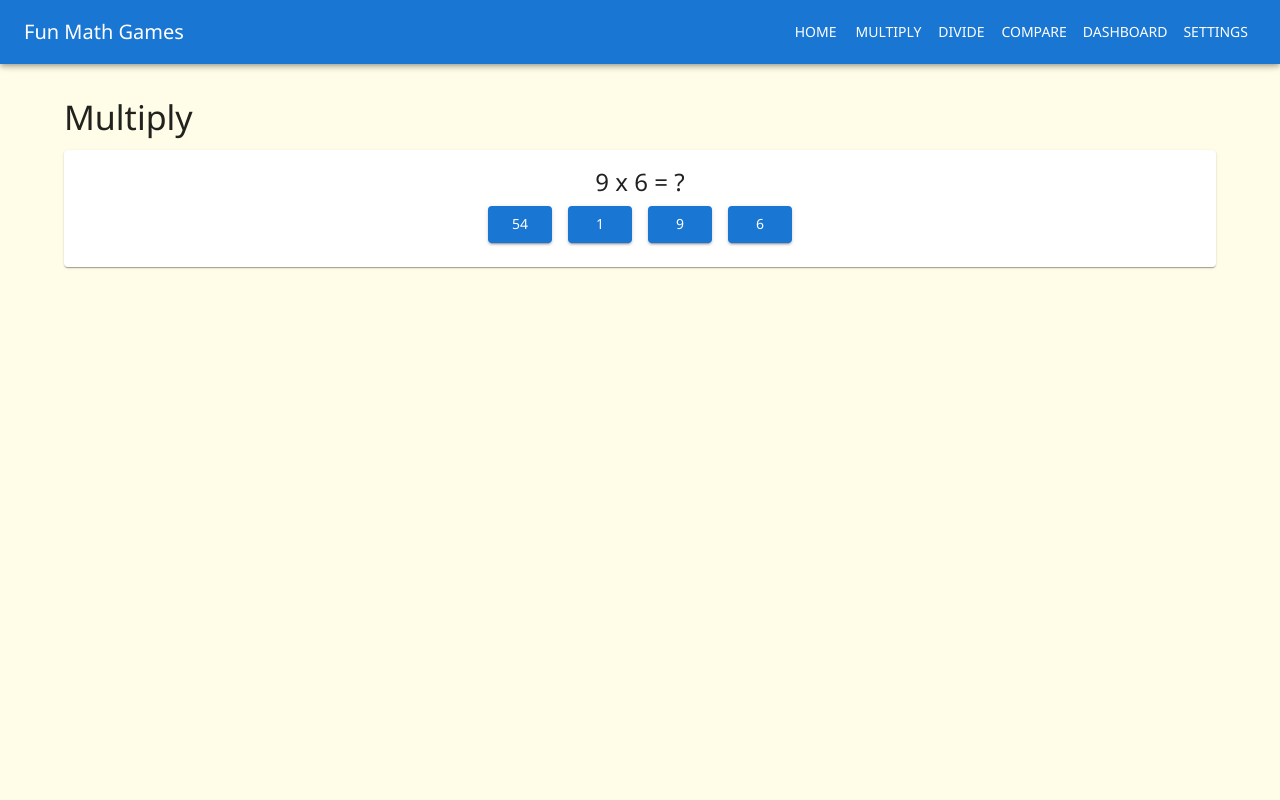
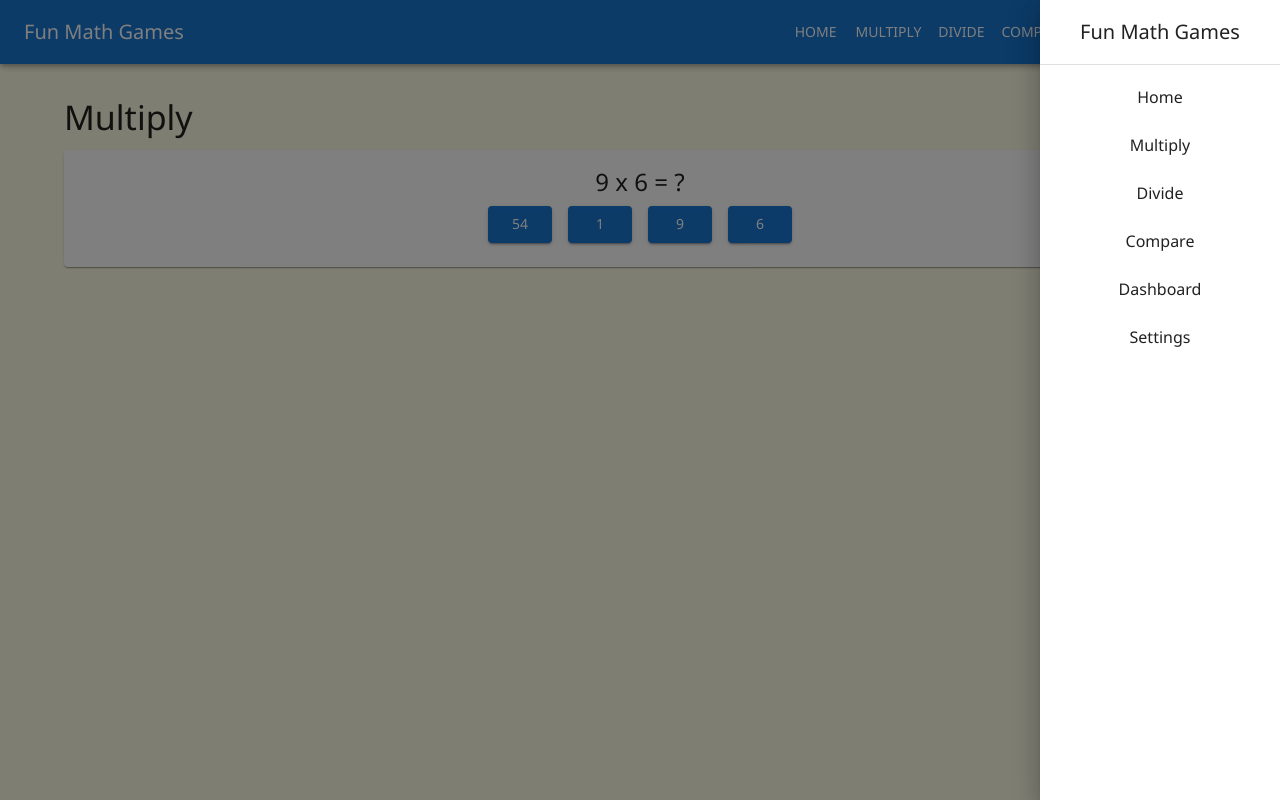
Before and after one commit to SerhiiStaryk/math-muse, a React (Vite) app: page /math-muse/multiply in a window 1280 px wide. Built offline with nearby package versions, Linux system fonts and the light colour scheme.

Commit message:
feat: update MUI dependencies, refactor Header and SideBar components, and enhance navigation items with icons

```diff
--- a/package.json
+++ b/package.json
@@ -18,9 +18,9 @@
   "dependencies": {
     "@emotion/react": "^11.14.0",
     "@emotion/styled": "^11.14.1",
-    "@mui/icons-material": "^7.2.0",
+    "@mui/icons-material": "^7.3.4",
     "@mui/lab": "^7.0.0",
-    "@mui/material": "^7.2.0",
+    "@mui/material": "^7.3.4",
     "@types/react-syntax-highlighter": "^15.5.13",
     "framer-motion": "^12.5.0",
     "react": "^19.1.0",
--- a/src/components/AppBar/index.tsx
+++ /dev/null
@@ -1,30 +0,0 @@
-import { Link } from 'react-router-dom';
-import { AppBar as MuiAppBar, Toolbar, Typography, Button } from '@mui/material';
-import { navItems } from '@/constants';
-
-export const AppBar = () => (
-  <MuiAppBar
-    position='fixed'
-    component='nav'
-  >
-    <Toolbar>
-      <Typography
-        variant='h6'
-        component='div'
-        sx={{ flexGrow: 1 }}
-      >
-        Fun Math Games
-      </Typography>
-      {navItems.map(item => (
-        <Button
-          key={item.path}
-          color='inherit'
-          component={Link}
-          to={item.path}
-        >
-          {item.title}
-        </Button>
-      ))}
-    </Toolbar>
-  </MuiAppBar>
-);
--- a/src/components/Header/index.tsx
+++ b/src/components/Header/index.tsx
@@ -1,20 +1,56 @@
 import { useState } from 'react';
-import { AppBar, SideBar } from '@/components';
+import { SideBar } from '@/components';
+import { Link } from 'react-router-dom';
+import { AppBar as MuiAppBar, Toolbar, Typography, Button, Box, IconButton } from '@mui/material';
+import { navItems } from '@/constants';
+import MenuIcon from '@mui/icons-material/Menu';
 
 export const Header = () => {
-  const [mobileOpen, setMobileOpen] = useState(false);
+  const [mobileOpen, setMobileOpen] = useState(true);
 
   const handleDrawerToggle = () => {
     setMobileOpen(prevState => !prevState);
   };
 
   return (
-    <>
-      <AppBar />
+    <MuiAppBar
+      position='fixed'
+      component='nav'
+    >
+      <Toolbar>
+        <Typography
+          variant='h6'
+          component='div'
+          sx={{ flexGrow: 1 }}
+        >
+          Fun Math Games
+        </Typography>
+        <Box sx={{ display: { xs: 'none', md: 'block' } }}>
+          {navItems.map(item => (
+            <Button
+              key={item.path}
+              color='inherit'
+              component={Link}
+              to={item.path}
+            >
+              {item.title}
+            </Button>
+          ))}
+        </Box>
+        <IconButton
+          edge='start'
+          color='inherit'
+          aria-label='open drawer'
+          sx={{ display: { xs: 'flex', md: 'none' } }}
+          onClick={handleDrawerToggle}
+        >
+          <MenuIcon />
+        </IconButton>
+      </Toolbar>
       <SideBar
         mobileOpen={mobileOpen}
         onDrawerToggle={handleDrawerToggle}
       />
-    </>
+    </MuiAppBar>
   );
 };
--- a/src/components/SideBar/index.tsx
+++ b/src/components/SideBar/index.tsx
@@ -10,16 +10,22 @@ type SideBarProps = {
 };
 
 export const SideBar = ({ mobileOpen, onDrawerToggle }: SideBarProps) => {
-  const drawer = (
+  return (
+    <Drawer
+      open={mobileOpen}
+      onClose={onDrawerToggle}
+      sx={{ minWidth: 250 }}
+      anchor='right'
+    >
       <Box
         onClick={onDrawerToggle}
-      sx={{ textAlign: 'center' }}
+        sx={{ textAlign: 'center', minWidth: drawerWidth }}
       >
         <Typography
           variant='h6'
           sx={{ my: 2 }}
         >
-        MUI
+          Fun Math Games
         </Typography>
         <Divider />
         <List>
@@ -39,24 +45,6 @@ export const SideBar = ({ mobileOpen, onDrawerToggle }: SideBarProps) => {
           ))}
         </List>
       </Box>
-  );
-
-  return (
-    <nav>
-      <Drawer
-        variant='temporary'
-        open={mobileOpen}
-        onClose={onDrawerToggle}
-        ModalProps={{
-          keepMounted: true, // Better open performance on mobile.
-        }}
-        sx={{
-          display: { xs: 'block', sm: 'none' },
-          '& .MuiDrawer-paper': { boxSizing: 'border-box', width: drawerWidth },
-        }}
-      >
-        {drawer}
     </Drawer>
-    </nav>
   );
 };
--- a/src/components/index.tsx
+++ b/src/components/index.tsx
@@ -1,5 +1,4 @@
 export { AnswerFeedback } from './AnswerFeedback';
-export { AppBar } from './AppBar';
 export { GameHistoryTable } from './GameHistoryTable';
 export { Header } from './Header';
 export { Layout } from './Layout';
--- a/src/pages/Home/index.tsx
+++ b/src/pages/Home/index.tsx
@@ -33,6 +33,7 @@ export const HomePage = () => (
           size='large'
           component={RouterLink}
           to={item.path}
+          startIcon={<item.icon />}
         >
           {item.title}
         </Button>
--- a/src/theme.ts
+++ b/src/theme.ts
@@ -11,6 +11,9 @@ const theme = createTheme({
     background: {
       default: '#fffde7',
     },
+    action: {
+      active: '#fff',
+    },
   },
   typography: {
     fontFamily: '"Comic Neue", "Segoe UI", Roboto, "Helvetica Neue", Arial',
```
Also changed, not shown: src/constants/navItems.ts (+11 -6 lines), 1 other file (tests, documents, lock files or other folders). Lines whose indentation alone changed are shown as unchanged.
